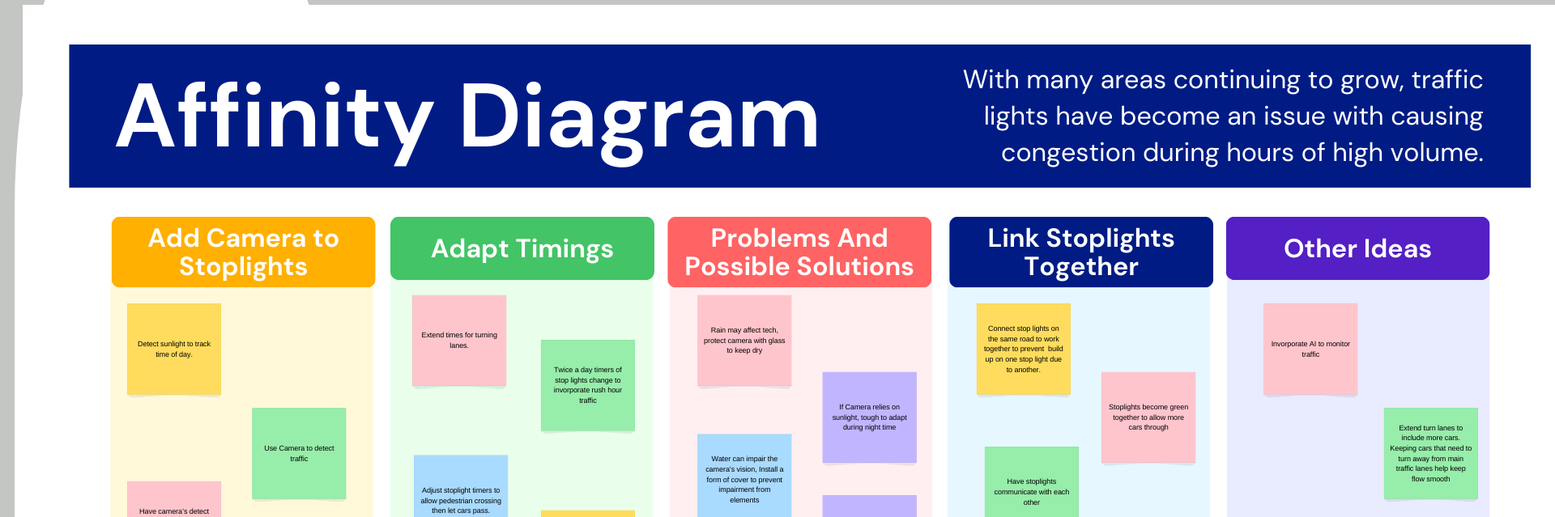
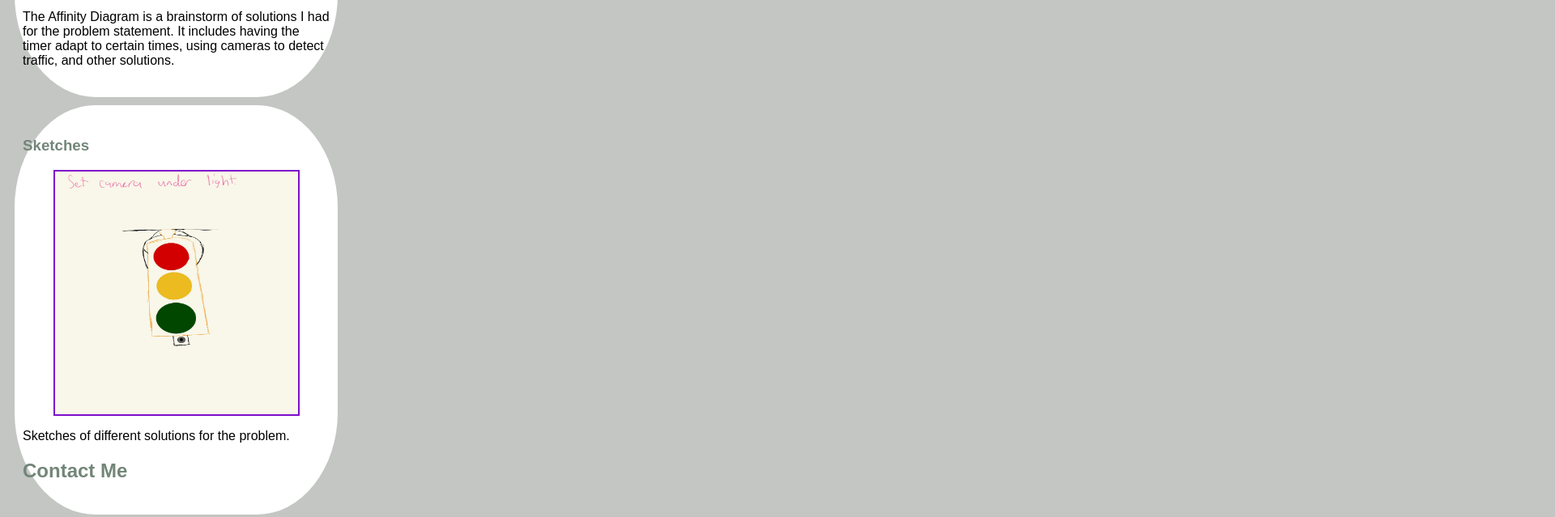
Before and after one commit to CSE-CChua/CSE-CChua.github.io, a plain HTML site: page index.html in a window 1280 px wide. Shown: the part 1140-1779 px from the top of the page at 81% size, 1920 px wide, since content can reach past the window. Drawn offline with Linux system fonts and the light colour scheme.

Commit message:
Added Sketches and css styles

```diff
--- a/index.html
+++ b/index.html
@@ -28,6 +28,14 @@
                 <p>
                     The Affinity Diagram is a brainstorm of solutions I had for the problem statement. It includes having the timer adapt to certain times, using cameras to detect traffic, and other solutions.
                 </p>
+            </section>
+
+            <! - - Sketches Assignment - - >
+            <section class = "project">
+                <a href = "files/Stoplights_Sketch.pdf"><h3>Sketches</h3></a>
+                <a href="files/Stoplights_Sketch.pdf"><img src="images/Stoplights-Sketch.png"></a>
+                <p>
+                    Sketches of different solutions for the problem.
 
         <div class="contact"><h2>Contact Me</h2></div>
     </body>
--- a/styles.css
+++ b/styles.css
@@ -12,6 +12,10 @@ h2 {
     color: #738678;
 }
 
+a {
+    text-decoration: none;
+    color:#738678;
+}
 .projects {
     display:flex;
     flex-wrap:wrap;
@@ -23,3 +27,11 @@ h2 {
     background: white;
     border-radius: 25%;
 }
+.project img {
+    width: 300px;
+    height: 300px;
+    margin: 10px;
+    border: 2px solid rgb(126, 14, 201);
+    display: block;
+    margin: auto;
+}
```
Also changed, not shown: images/Stoplights-Sketch.png (added), 2 other files.
